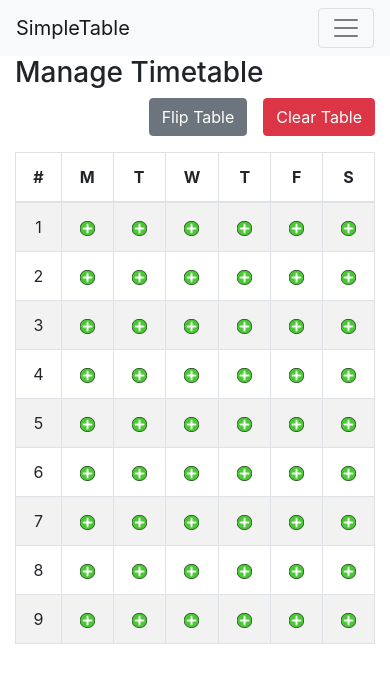
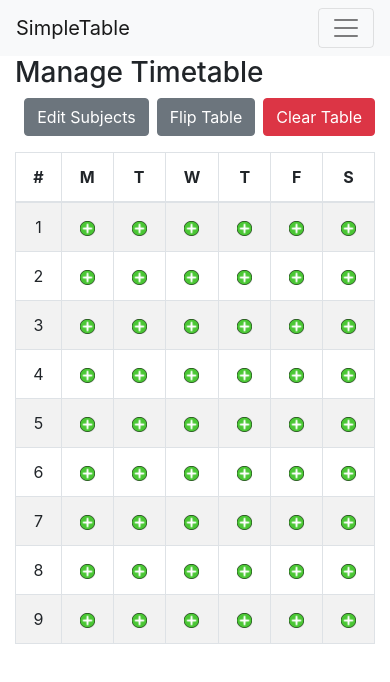
Before and after one commit to gpalsingh/simple-table, a React (Create React App) app: page / in a window 390 px wide. Shown: the top 682 px of the page. Built offline with nearby package versions, Linux system fonts and the light colour scheme.

Commit message:
Add easy navigation button for smaller screens

```diff
--- a/src/components/timeTable.tsx
+++ b/src/components/timeTable.tsx
@@ -1,6 +1,6 @@
 import React, { useState } from 'react';
 import { connect } from 'react-redux';
-import { Redirect } from "react-router-dom";
+import { Redirect, Link } from "react-router-dom";
 import { toast } from 'react-toastify';
 
 import { addPeriod, removePeriod, clearPeriods, flipTimeTable } from '../redux/actions';
@@ -233,7 +233,7 @@ const ClearTableButton = ({clearPeriods}: {clearPeriods: ClearPeriodsType}) => {
 const FlipTablebutton = ({flipTimeTable}: {flipTimeTable: FlipTimetableType}) => {
   return (
     <Button
-      className="mr-3"
+      className="mr-2"
       onClick={flipTimeTable}
     >
       Flip Table
@@ -351,6 +351,14 @@ const TimeTable = ({ periods, subjects, settings, addPeriod, removePeriod, clear
   /* Wrap table rows inside tr */
   wrapRowsInTr(schedule);
 
+  /* Show easy navigation button for mobile users */
+  let editSubjectsButton: any;
+  if (window.innerWidth < 770) {
+    editSubjectsButton = <Button tag={Link} to="/manageSubjects" className="mr-2 mr-sm-auto">
+      Edit Subjects
+    </Button>
+  }
+
   return (
     <div>
     <TableCellClickPrompt
@@ -362,6 +370,7 @@ const TimeTable = ({ periods, subjects, settings, addPeriod, removePeriod, clear
     />
 
     <div className="d-flex justify-content-end mb-3">
+      {editSubjectsButton}
       <FlipTablebutton flipTimeTable={flipTimeTable} />
       <ClearTableButton clearPeriods={clearPeriods} />
     </div>
```
